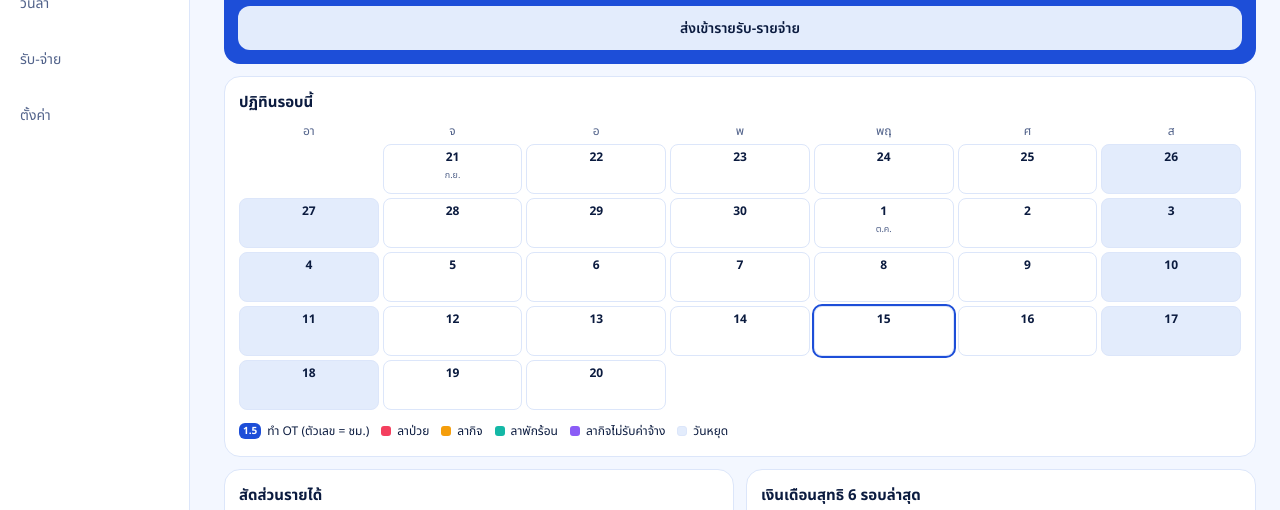
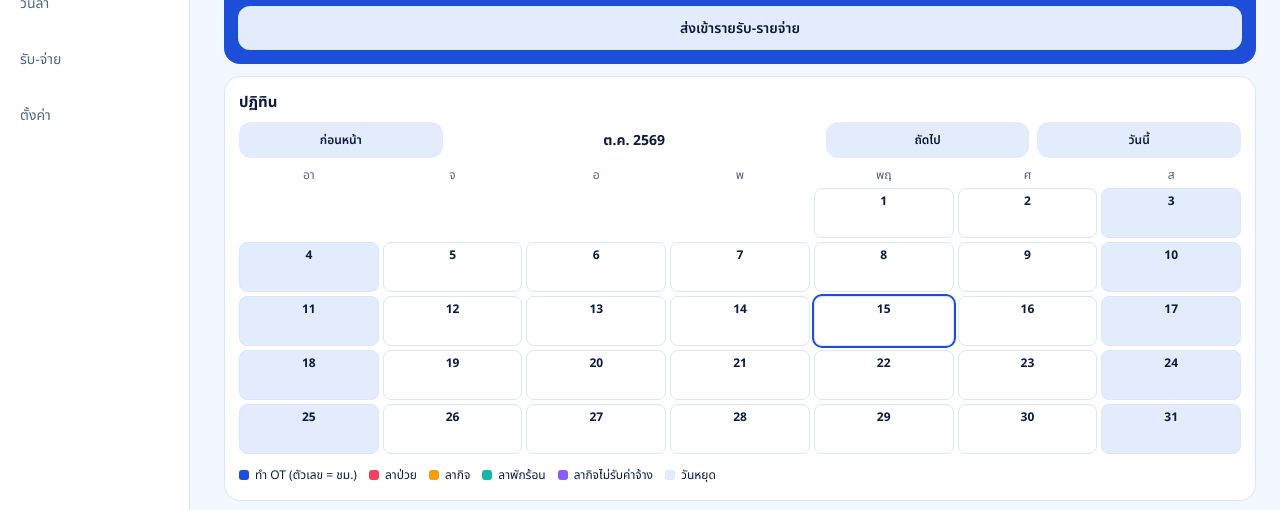
Before and after one commit to beatkaewlakhon-ship-it/mysalary, a plain HTML site: page index.html in a window 1280 px wide. Shown: the part 223-733 px from the top of the page. Drawn offline with Linux system fonts and the light colour scheme.

Commit message:
Add files via upload

```diff
--- a/index.html
+++ b/index.html
@@ -46,7 +46,7 @@ const $=s=>document.querySelector(s),p=n=>String(n).padStart(2,'0'),f=d=>d.getFu
 let TM=['ม.ค.','ก.พ.','มี.ค.','เม.ย.','พ.ค.','มิ.ย.','ก.ค.','ส.ค.','ก.ย.','ต.ค.','พ.ย.','ธ.ค.'],fd=s=>{const d=pd(s);return d.getDate()+' '+TM[d.getMonth()]},esc=s=>String(s).replace(/[&<>"]/g,c=>({'&':'&amp;','<':'&lt;','>':'&gt;','"':'&quot;'}[c]));
 const LM={th:['ม.ค.','ก.พ.','มี.ค.','เม.ย.','พ.ค.','มิ.ย.','ก.ค.','ส.ค.','ก.ย.','ต.ค.','พ.ย.','ธ.ค.'],en:['Jan','Feb','Mar','Apr','May','Jun','Jul','Aug','Sep','Oct','Nov','Dec'],zh:[1,2,3,4,5,6,7,8,9,10,11,12].map(n=>n+'月'),ja:[1,2,3,4,5,6,7,8,9,10,11,12].map(n=>n+'月'),ko:[1,2,3,4,5,6,7,8,9,10,11,12].map(n=>n+'월')},WD={th:['อา','จ','อ','พ','พฤ','ศ','ส'],en:['Su','Mo','Tu','We','Th','Fr','Sa'],zh:['日','一','二','三','四','五','六'],ja:['日','月','火','水','木','金','土'],ko:['일','월','화','수','목','금','토']},LG=[['th','ไทย'],['en','English'],['zh','中文'],['ja','日本語'],['ko','한국어']],by=y=>S.lang=='th'?y+543:y;
 const C=['#1D4ED8','#0EA5E9','#6366F1','#14B8A6','#F59E0B','#F43F5E'],today=new Date();
-let T='home',v=(d=>({y:d.getFullYear(),m:d.getMonth()}))(new Date(today.getFullYear(),today.getMonth()+(today.getDate()>S.cut?1:0),1)),cm={y:today.getFullYear(),m:today.getMonth()};
+let T='home',v=(d=>({y:d.getFullYear(),m:d.getMonth()}))(new Date(today.getFullYear(),today.getMonth()+(today.getDate()>S.cut?1:0),1)),cm={y:today.getFullYear(),m:today.getMonth()},hc={y:today.getFullYear(),m:today.getMonth()};
 const isH=d=>S.hol.includes(f(d))||(S.wkend&&(d.getDay()==0||d.getDay()==6));
 const tm=x=>{const[a,b]=x.split(':');return +a*60+ +b},hrs=(o,h)=>{const a=tm(o.s);let b=tm(o.e);if(b<=a)b+=1440;let m=b-a;if(h)for(const z of[S.lun,S.brk]){const c=tm(z[0]),d=tm(z[1]);m-=Math.max(0,Math.min(b,d)-Math.max(a,c))}return Math.max(0,m)/60};
 function per(y,m){const e=new Date(y,m,Math.min(S.cut,dim(y,m))),q=new Date(y,m-1,1);return[new Date(q.getFullYear(),q.getMonth(),Math.min(S.cut,dim(q.getFullYear(),q.getMonth()))+1),e]}
@@ -66,15 +66,15 @@ const tsel=(id,v)=>{let[h,m]=(v||'08:00').split(':').map(Number);m=Math.round(m/
 const inp=(l,k,val,ty='number',st='')=>`<label>${l}<input data-k="${k}" type="${ty}" ${st} step="any" value="${val}"></label>`;
 const pl=()=>`<div class="row" style="align-items:center;margin-bottom:8px"><button class="btn s x" data-a="pv" data-d="-1">ก่อนหน้า</button><div class="b" style="text-align:center;flex:2">${(()=>{const[s,e]=per(v.y,v.m);return fd(f(s))+' – '+fd(f(e))+' '+by(e.getFullYear())})()}</div><button class="btn s x" data-a="pv" data-d="1">ถัดไป</button></div>`;
 const LC={sick:'#F43F5E',personal:'#F59E0B',vac:'#14B8A6',unpaid:'#8B5CF6'};
-function calH(c){let cl=(WD[S.lang]||WD.th).map(x=>`<span class="t">${x}</span>`).join('')+'<span></span>'.repeat(c.s.getDay());
-for(let d=new Date(c.s);d<=c.e;d.setDate(d.getDate()+1)){const k=f(d),o=S.ot[k],lv=S.leave.find(l=>l.d==k),h=isH(d);cl+=`<div class="ce${h?' hl':''}${k==f(today)?' td':''}"><b>${d.getDate()}</b>${d.getDate()==1||k==f(c.s)?'<small>'+TM[d.getMonth()]+'</small>':''}${lv?`<i style="background:${LC[lv.t]}"></i>`:''}${o?`<em>${hrs(o,h).toFixed(1)}</em>`:''}</div>`}
-return'<div class="cal2">'+cl+'</div><div style="display:flex;flex-wrap:wrap;gap:6px 12px;margin-top:10px"><span class="lg"><em style="font-style:normal;font-size:10px;font-weight:700;color:#fff;background:var(--pr);border-radius:6px;padding:0 4px">1.5</em>ทำ OT (ตัวเลข = ชม.)</span>'+Object.keys(LT).map(t=>`<span class="lg"><i style="background:${LC[t]}"></i>${LT[t]}</span>`).join('')+'<span class="lg"><i style="background:var(--pl);border:1px solid var(--bd)"></i>วันหยุด</span></div>'}
+function calH(){const y=hc.y,m=hc.m,n=dim(y,m);let cl=(WD[S.lang]||WD.th).map(x=>`<span class="t">${x}</span>`).join('')+'<span></span>'.repeat(new Date(y,m,1).getDay());
+for(let i=1;i<=n;i++){const d=new Date(y,m,i),k=f(d),o=S.ot[k],lv=S.leave.find(l=>l.d==k),h=isH(d);cl+=`<div class="ce${h?' hl':''}${k==f(today)?' td':''}"><b>${i}</b>${lv?`<i style="background:${LC[lv.t]}"></i>`:''}${o?`<em>${hrs(o,h).toFixed(1)}</em>`:''}</div>`}
+return`<div class="row" style="align-items:center;margin-bottom:8px"><button class="btn s x" data-a="hcm" data-d="-1">ก่อนหน้า</button><div class="b" style="text-align:center;flex:2">${TM[m]} ${by(y)}</div><button class="btn s x" data-a="hcm" data-d="1">ถัดไป</button><button class="btn s x" data-a="hct">วันนี้</button></div><div class="cal2">${cl}</div><div style="display:flex;flex-wrap:wrap;gap:6px 12px;margin-top:10px"><span class="lg"><i style="background:var(--pr)"></i>ทำ OT (ตัวเลข = ชม.)</span>`+Object.keys(LT).map(t=>`<span class="lg"><i style="background:${LC[t]}"></i>${LT[t]}</span>`).join('')+'<span class="lg"><i style="background:var(--pl);border:1px solid var(--bd)"></i>วันหยุด</span></div>'}
 function dedH(c){const L=[['ประกันสังคม',S.sso],['ภาษีรายเดือน',c.tax],['กองทุนสำรองเลี้ยงชีพ '+S.pvd+'%',c.pvd],['กองทุนสงเคราะห์ลูกจ้าง',c.wel],['ลากิจไม่รับค่าจ้าง ('+c.un.n+' วัน)',c.un.v],['ลาป่วยเกินสิทธิ์ ('+c.so.n+' วัน)',c.so.v]].filter(x=>x[1]>0);
 return L.length?L.map(x=>rw(x[0],fm(x[1]),'o')).join('')+(c.un.v||c.so.v?'<div class="t">ฐานเงินเดือน ÷ 30 = ฿'+fm(S.base/30)+' ต่อวัน</div>':''):'<div class="t">ไม่มีรายการหัก</div>'}
 function home(){const c=calc(v.y,v.m),key=v.y+'-'+v.m,sl=S.slip[key],hv=[],hl=[];for(let i=5;i>=0;i--){const d=new Date(v.y,v.m-i,1);hv.push(calc(d.getFullYear(),d.getMonth()).net);hl.push(TM[d.getMonth()])}
 const mo=v.m+1;
 return pl()+`<div class="c hero"><div class="t">เงินเดือนสุทธิ (ประมาณการ) · จ่ายวันที่ ${S.pay}</div><div style="font-size:38px;font-weight:700">฿${fm(c.net)}</div><div class="t" style="margin-bottom:10px">รายได้ ${fm(c.g)} − รายการหัก ${fm(c.ded)}</div><button class="btn s w" data-a="push">ส่งเข้ารายรับ-รายจ่าย${S.savePct?' และเงินออม':''}</button></div><div class="grid">`+
-card('ปฏิทินรอบนี้',calH(c),'w2')+
+card('ปฏิทิน',calH(),'w2')+
 card('สัดส่วนรายได้',donut([['ฐานเงินเดือน',S.base,C[0]],['ค่าเช่าบ้าน',S.rent,C[1]],['ค่าเดินทาง',S.travel,C[2]],['เบี้ยขยัน',c.dl,'#8B5CF6'],['ค่าตำแหน่ง',S.pos,'#EC4899'],['ค่าอาหาร',c.food,C[3]],['OT',c.pay,C[4]],['ค่าอาหาร OT',c.om,C[5]]],'฿'+fi(c.g),'รายได้รวม'))+
 card('เงินเดือนสุทธิ 6 รอบล่าสุด',bars(hv,hl))+
 card('รายได้',rw('ฐานเงินเดือน',fm(S.base))+rw('ค่าเช่าบ้าน',fm(S.rent))+rw('ค่าเดินทาง',fm(S.travel))+rw('เบี้ยขยัน',fm(c.dl))+rw('ค่าตำแหน่ง',fm(S.pos))+rw(`ค่าอาหาร (${c.wd+c.hw} วัน)`,fm(c.food))+rw('OT (คิดจากฐานเท่านั้น)',fm(c.pay))+rw(`ค่าอาหาร OT (${c.otm} วัน)`,fm(c.om)))+
@@ -119,7 +119,7 @@ if(a=='lock'){LK=true;render();return}if(a=='forget'){FG=true;render();return}
 if(a=='wipe'){S=JSON.parse(JSON.stringify(D));sv();PW='';spw();LK=false;FG=false;render();return}
 if(a=='setpw'){const n=$('#pn').value;if(n.length<4||n!=$('#pn2').value)return fl('รหัสผ่านอย่างน้อย 4 ตัว และต้องตรงกัน');hp(n).then(h=>{PW=h;spw();fl('ตั้งรหัสผ่านแล้ว');render()});return}
 if(a=='chpw'||a=='rmpw'){hp($('#pc').value).then(h=>{if(h!=PW)return fl('รหัสผ่านปัจจุบันไม่ถูกต้อง');if(a=='rmpw'){PW='';spw();fl('ปิดรหัสผ่านแล้ว');return render()}const n=$('#pn').value;if(n.length<4)return fl('รหัสผ่านใหม่อย่างน้อย 4 ตัว');hp(n).then(h2=>{PW=h2;spw();fl('เปลี่ยนรหัสผ่านแล้ว');render()})});return}
-if(a=='exp'){$('#bk').value=JSON.stringify(S);$('#bk').select();return}if(a=='imp'){try{S=Object.assign({},D,JSON.parse($('#bk').value));sv();render();fl('นำเข้าแล้ว')}catch(x){fl('ข้อมูลไม่ถูกต้อง')}return}if(a=='tab')T=d;else if(a=='rmav')delete S.avatar;else if(a=='pv'){const x=new Date(v.y,v.m+ +d,1);v={y:x.getFullYear(),m:x.getMonth()}}else if(a=='cm'){const x=new Date(cm.y,cm.m+ +d,1);cm={y:x.getFullYear(),m:x.getMonth()}}
+if(a=='exp'){$('#bk').value=JSON.stringify(S);$('#bk').select();return}if(a=='imp'){try{S=Object.assign({},D,JSON.parse($('#bk').value));sv();render();fl('นำเข้าแล้ว')}catch(x){fl('ข้อมูลไม่ถูกต้อง')}return}if(a=='tab')T=d;else if(a=='rmav')delete S.avatar;else if(a=='pv'){const x=new Date(v.y,v.m+ +d,1);v={y:x.getFullYear(),m:x.getMonth()}}else if(a=='hcm'){const x=new Date(hc.y,hc.m+ +d,1);hc={y:x.getFullYear(),m:x.getMonth()}}else if(a=='hct'){hc={y:today.getFullYear(),m:today.getMonth()}}else if(a=='cm'){const x=new Date(cm.y,cm.m+ +d,1);cm={y:x.getFullYear(),m:x.getMonth()}}
 else if(a=='push'){const c=calc(v.y,v.m),id='sal-'+v.y+'-'+v.m,dt=f(c.e);S.tx=S.tx.filter(x=>x.id!=id&&x.id!=id+'s');S.tx.push({id,d:dt,t:'in',c:'เงินเดือน',a:c.net,n:'เงินเดือนสุทธิ'});if(S.savePct>0)S.tx.push({id:id+'s',d:dt,t:'save',c:'เงินออม',a:r2(c.net*S.savePct/100),n:'ออมอัตโนมัติ '+S.savePct+'%'});fl('ส่งเข้ารายรับแล้ว')}
 else if(a=='addot'){if(!g('od'))return fl('กรอกวันที่และเวลาให้ครบ');S.ot[g('od')]={s:tv('os'),e:tv('oe')};S.last={s:tv('os'),e:tv('oe')};fl('บันทึก OT แล้ว')}else if(a=='delot')delete S.ot[d];
 else if(a=='addlv'){if(!g('ld'))return;S.leave.push({d:g('ld'),t:g('lt')});fl('บันทึกการลาแล้ว')}else if(a=='dellv')S.leave.splice(+d,1);
@@ -129,7 +129,7 @@ sv();render();if(a=='tab')scrollTo(0,0)});
 document.addEventListener('keydown',e=>{if(e.key=='Enter'&&e.target.id=='lp')$('[data-a=unlock]').click()});
 document.addEventListener('change',e=>{const t=e.target,k=t.dataset.k;if(t.id=='pf'){const fi0=t.files[0];if(!fi0)return;const rd=new FileReader();rd.onload=()=>{const im=new Image();im.onload=()=>{const c=document.createElement('canvas');c.width=c.height=192;const sz=Math.min(im.width,im.height);c.getContext('2d').drawImage(im,(im.width-sz)/2,(im.height-sz)/2,sz,sz,0,0,192,192);S.avatar=c.toDataURL('image/jpeg',.8);sv();render()};im.src=rd.result};rd.readAsDataURL(fi0);return}if(t.id=='od'&&$('#orate')){$('#orate').value=isH(pd(t.value))?'2':'1.5';return}if(!k)return;let x=t.type=='checkbox'?t.checked:(k=='tax'||k=='lang'||t.type=='time'||t.type=='text'?t.value:(t.value===''&&/^(slip|dilp)/.test(k)?undefined:(+t.value||0)));const ks=k.split('.');let o=S;for(let i=0;i<ks.length-1;i++)o=o[ks[i]];if(x===undefined)delete o[ks[ks.length-1]];else o[ks[ks.length-1]]=x;sv();render()});
 const LI={en:0,zh:1,ja:2,ko:3},RX=/[ก-ฺเ-๙][ก-ฺเ-๙ ]*[ก-ฺเ-๙]|[ก-ฺเ-๙]/g,DIC={},R={
-'ผ':'U|U|U|U','ลากิจไม่รับค่าจ้าง':'Unpaid personal leave|无薪事假|無給の私用休暇|무급 개인 휴가','ลาป่วยเกินสิทธิ์':'Sick leave over quota|超额病假|日数超過の病気休暇|초과 병가','ไม่มีรายการหัก':'No deductions|无扣除项|控除なし|공제 없음','ต่อวัน':'per day|每天|1日あたり|일당','หักวันละ':'deducted per day|每天扣|1日あたり控除|일당 공제','ถูกหักเงินตามจำนวนวัน':'deducted by number of days|按天数扣款|日数分が控除されます|일수만큼 공제','น':'min|分|分|분','ค่าตำแหน่ง':'Position allowance|职位津贴|役職手当|직책수당','ปฏิทินรอบนี้':'Calendar for this period|本期日历|今期カレンダー|이번 회차 달력','สมัครตั้งแต่':'Enrolled since|自|加入|가입','ไทย':'ไทย|ไทย|ไทย|ไทย','กราฟวงกลม':'Donut chart|环形图|円グラフ|도넛 차트','กราฟแท่ง':'Bar chart|柱状图|棒グラフ|막대 차트',
+'ผ':'U|U|U|U','ปฏิทิน':'Calendar|日历|カレンダー|달력','วันนี้':'Today|今天|今日|오늘','ลากิจไม่รับค่าจ้าง':'Unpaid personal leave|无薪事假|無給の私用休暇|무급 개인 휴가','ลาป่วยเกินสิทธิ์':'Sick leave over quota|超额病假|日数超過の病気休暇|초과 병가','ไม่มีรายการหัก':'No deductions|无扣除项|控除なし|공제 없음','ต่อวัน':'per day|每天|1日あたり|일당','หักวันละ':'deducted per day|每天扣|1日あたり控除|일당 공제','ถูกหักเงินตามจำนวนวัน':'deducted by number of days|按天数扣款|日数分が控除されます|일수만큼 공제','น':'min|分|分|분','ค่าตำแหน่ง':'Position allowance|职位津贴|役職手当|직책수당','ปฏิทินรอบนี้':'Calendar for this period|本期日历|今期カレンダー|이번 회차 달력','สมัครตั้งแต่':'Enrolled since|自|加入|가입','ไทย':'ไทย|ไทย|ไทย|ไทย','กราฟวงกลม':'Donut chart|环形图|円グラフ|도넛 차트','กราฟแท่ง':'Bar chart|柱状图|棒グラフ|막대 차트',
 'กองทุนสงเคราะห์':'Welfare Fund|福利基金|福利基金|복지기금','กองทุนสงเคราะห์ลูกจ้าง':'Employee Welfare Fund|员工福利基金|従業員福利基金|직원 복지기금','กองทุนสำรองเลี้ยงชีพ':'Provident Fund|公积金|積立基金|퇴직적립기금','สำรองเลี้ยงชีพ':'Provident Fund|公积金|積立基金|퇴직적립기금',
 'ก่อนหน้า':'Prev|上一期|前へ|이전','ถัดไป':'Next|下一期|次へ|다음','ของฐาน':'of base|占底薪|基本給の|기본급의','ข้อมูล':'Data|数据|データ|데이터','ข้อมูลไม่ถูกต้อง':'Invalid data|数据无效|データが不正です|잘못된 데이터',
 'คงเหลือ':'Balance|余额|残高|잔액','เหลือ':'Left|剩余|残り|남음','คัดลอกข้อมูลออก':'Copy data out|复制导出数据|データをコピー|데이터 복사','นำเข้าข้อมูล':'Import data|导入数据|データ取込|데이터 가져오기','นำเข้าแล้ว':'Imported|已导入|取り込みました|가져옴',
--- a/sw.js
+++ b/sw.js
@@ -1,4 +1,4 @@
-const V='mysalary-v5',F=['./','index.html','manifest.webmanifest','icon-192.png','icon-512.png','apple-touch-icon.png'];
+const V='mysalary-v6',F=['./','index.html','manifest.webmanifest','icon-192.png','icon-512.png','apple-touch-icon.png'];
 self.addEventListener('install',e=>{e.waitUntil(caches.open(V).then(c=>c.addAll(F)));self.skipWaiting()});
 self.addEventListener('activate',e=>{e.waitUntil(caches.keys().then(k=>Promise.all(k.filter(x=>x!=V).map(x=>caches.delete(x)))));self.clients.claim()});
 self.addEventListener('fetch',e=>{if(e.request.method!='GET')return;e.respondWith(fetch(e.request).then(r=>{if(new URL(e.request.url).origin==location.origin){const c=r.clone();caches.open(V).then(x=>x.put(e.request,c))}return r}).catch(()=>caches.match(e.request).then(m=>m||caches.match('index.html'))))});
```
